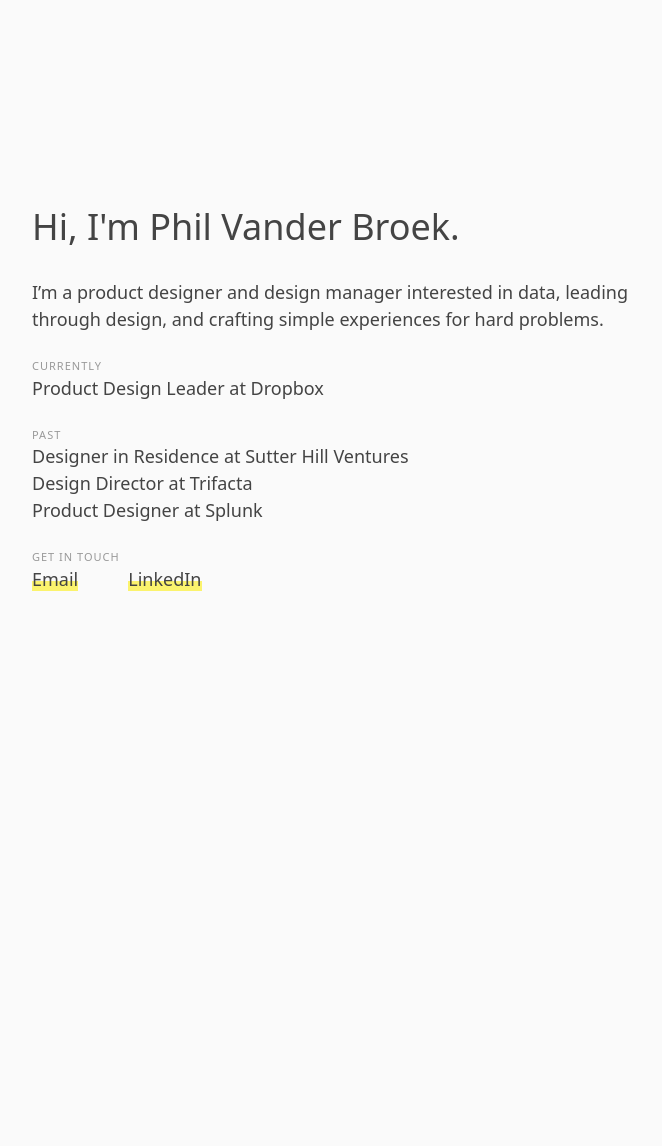
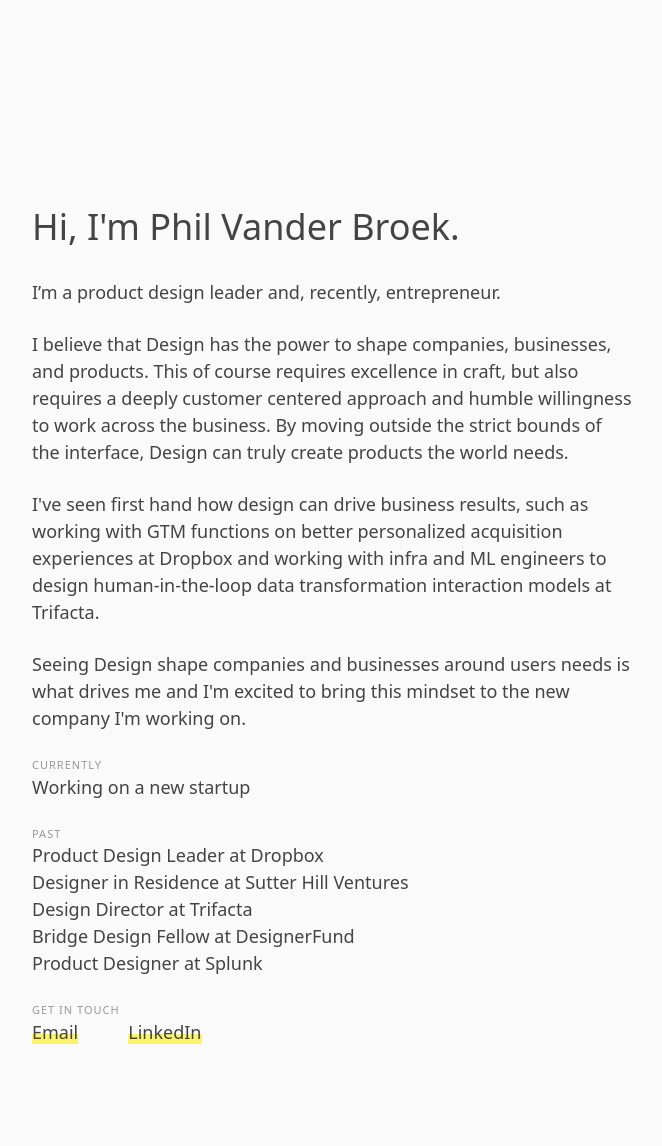
Before and after one commit to philipvanderbroek/philipvanderbroek.github.io, a Jekyll site: the page built from index.html, in a window 1280 px wide. Shown: the whole page, without its empty margins (138-800 px from the left). Built offline with Jekyll 4.4.1, drawn with Linux system fonts in a browser that asks for light colours; before the commit the page ends 900 px from its top, so only the background shows below that.

Commit message:
Update index.html

```diff
--- a/index.html
+++ b/index.html
@@ -5,12 +5,17 @@
 <div id="home">
   <div class="intro">
     <h1>Hi, I'm Phil Vander Broek.</h1>
-    <p>I’m a product designer and design manager interested in data, leading through design, and crafting simple experiences for hard problems.</p>
+    <p>I’m a product design leader and, recently, entrepreneur.</p>
+    <p>I believe that Design has the power to shape companies, businesses, and products. This of course requires excellence in craft, but also requires a deeply customer centered approach and humble willingness to work across the business.  By moving outside the strict bounds of the interface, Design can truly create products the world needs.</p>
+    <p>I've seen first hand how design can drive business results, such as working with GTM functions on better personalized acquisition experiences at Dropbox and working with infra and ML engineers to design human-in-the-loop data transformation interaction models at Trifacta.</p>
+    <p>Seeing Design shape companies and businesses around users needs is what drives me and I'm excited to bring this mindset to the new company I'm working on.</p>
     <h3>Currently</h3>
-    <p>Product Design Leader at Dropbox</p>
+    <p>Working on a new startup</p>
     <h3>Past</h3>
-    <p>Designer in Residence at Sutter Hill Ventures
+    <p>Product Design Leader at Dropbox
+    <br>Designer in Residence at Sutter Hill Ventures
     <br>Design Director at Trifacta
+    <br>Bridge Design Fellow at DesignerFund
     <br>Product Designer at Splunk</p>
     <h3>Get in touch</h3>
     <a href="mailto:philipvanderbroek@gmail.com">Email</a><a href="https://www.linkedin.com/in/philipvanderbroek/">LinkedIn</a>
```
